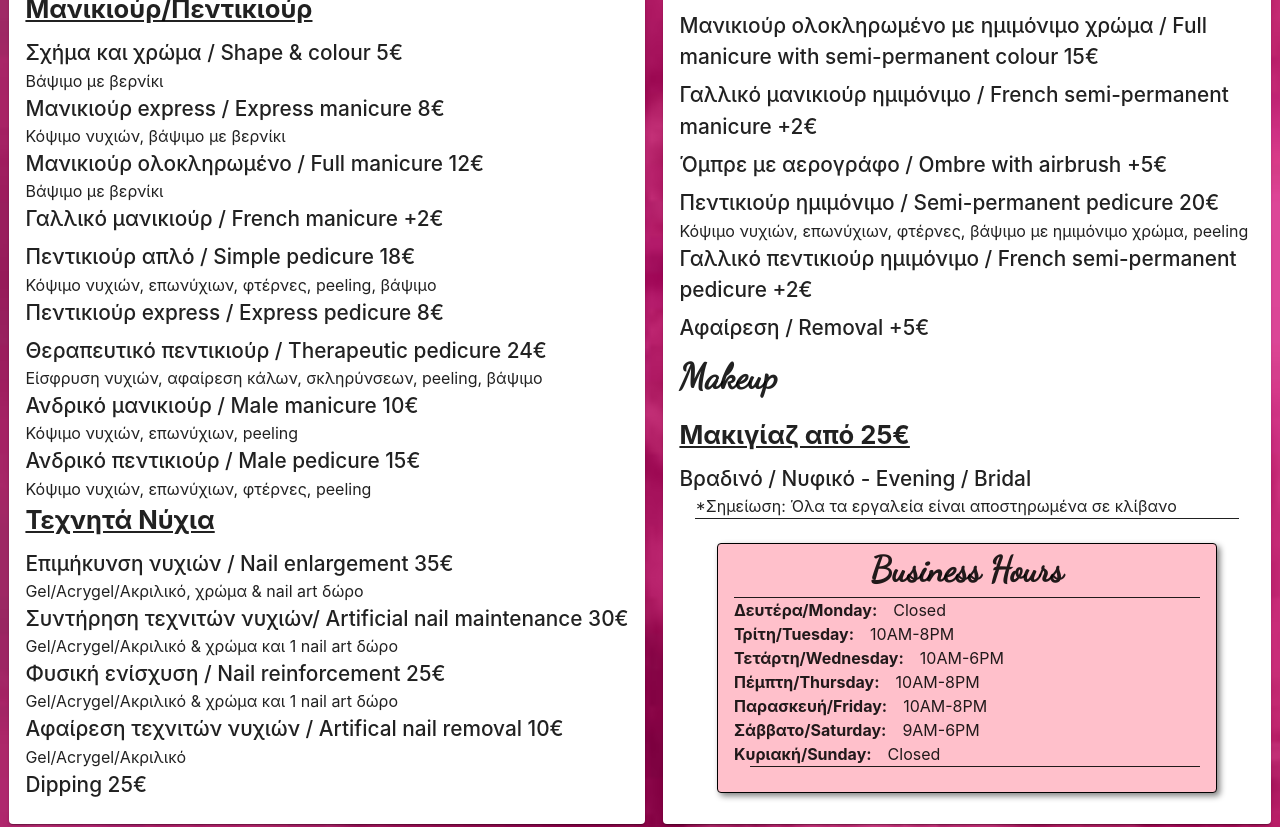
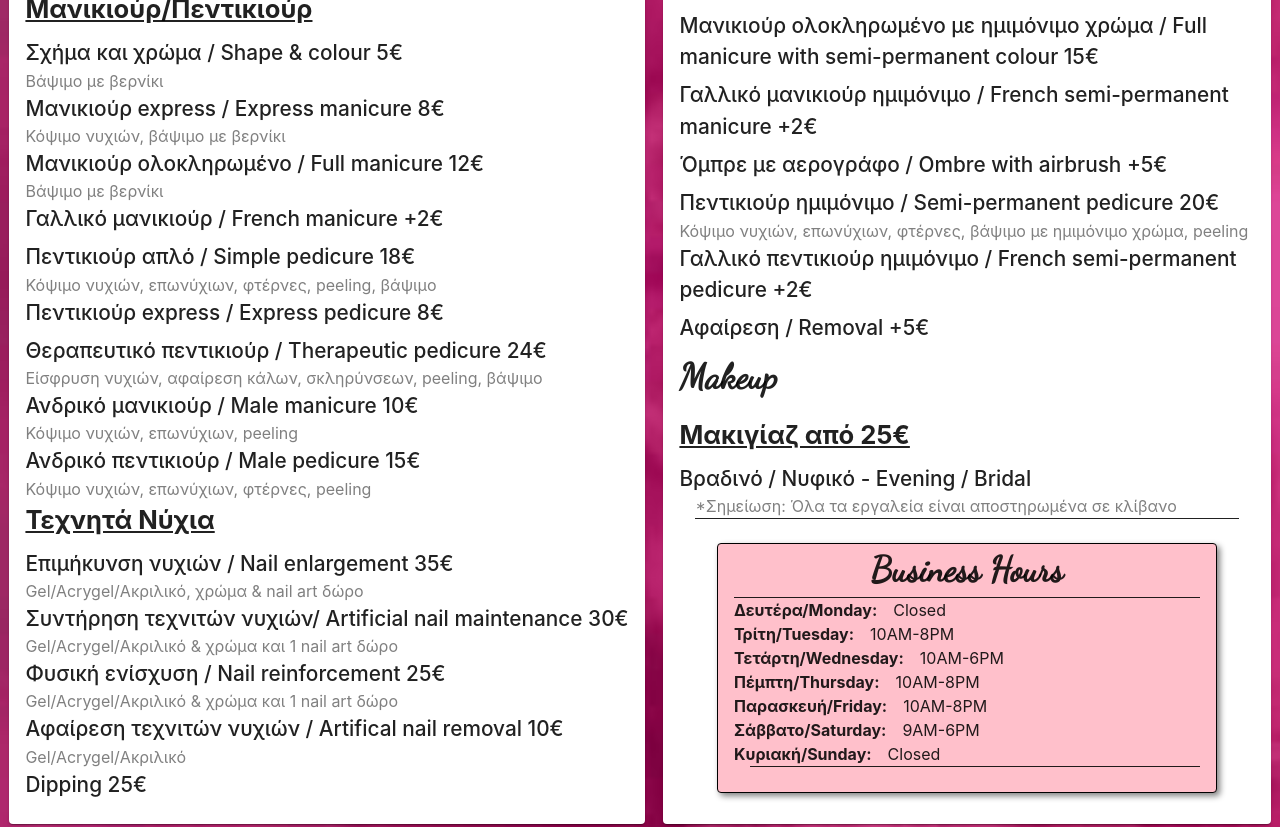
Before and after one commit to AMiliotis/nails, a React (Create React App) app: page / in a window 1280 px wide. Shown: the part 1820-2647 px from the top of the page. Built offline with nearby package versions, Linux system fonts and the light colour scheme.

Commit message:
Changed some colours for better readability

```diff
--- a/src/components/Header.js
+++ b/src/components/Header.js
@@ -88,7 +88,7 @@ export default function Header() {
               spacing={1}
             >
               <IconButton href="https://www.google.com/maps/place/NAIL'D+IT+by+Anni/@37.9243577,23.6948554,17z/data=!3m1!4b1!4m5!3m4!1s0xafec0a33d8961483:0xdcc5eeb411a0426c!8m2!3d37.9243535!4d23.6970441">
-                <BusinessIcon sx={{ color: "burlywood" }} />
+                <BusinessIcon sx={{ color: "limegreen" }} />
               </IconButton>
               <Link
                 href="https://www.google.com/maps/place/NAIL'D+IT+by+Anni/@37.9243577,23.6948554,17z/data=!3m1!4b1!4m5!3m4!1s0xafec0a33d8961483:0xdcc5eeb411a0426c!8m2!3d37.9243535!4d23.6970441"
--- a/src/components/bodyComponents/prices.jsx
+++ b/src/components/bodyComponents/prices.jsx
@@ -32,19 +32,19 @@ export default function Prices() {
             <Typography variant="h6" fontWeight={"500"}>
               Σχήμα και χρώμα / Shape & colour 5€
             </Typography>
-            <Typography variant="p" gutterBottom>
+            <Typography variant="p" sx={{ color: "gray" }} gutterBottom>
               Βάψιμο με βερνίκι
             </Typography>
             <Typography variant="h6" fontWeight={"500"}>
               Μανικιούρ express / Express manicure 8€
             </Typography>
-            <Typography variant="p" gutterBottom>
+            <Typography variant="p" sx={{ color: "gray" }} gutterBottom>
               Κόψιμο νυχιών, βάψιμο με βερνίκι
             </Typography>
             <Typography variant="h6" fontWeight={"500"}>
               Μανικιούρ ολοκληρωμένο / Full manicure 12€
             </Typography>
-            <Typography variant="p" gutterBottom>
+            <Typography variant="p" sx={{ color: "gray" }} gutterBottom>
               Βάψιμο με βερνίκι
             </Typography>
             <Typography variant="h6" fontWeight={"500"} gutterBottom>
@@ -53,7 +53,7 @@ export default function Prices() {
             <Typography variant="h6" fontWeight={"500"}>
               Πεντικιούρ απλό / Simple pedicure 18€
             </Typography>
-            <Typography variant="p" gutterBottom>
+            <Typography variant="p" sx={{ color: "gray" }} gutterBottom>
               Κόψιμο νυχιών, επωνύχιων, φτέρνες, peeling, βάψιμο
             </Typography>
             <Typography variant="h6" fontWeight={"500"} gutterBottom>
@@ -62,19 +62,19 @@ export default function Prices() {
             <Typography variant="h6" fontWeight={"500"}>
               Θεραπευτικό πεντικιούρ / Therapeutic pedicure 24€
             </Typography>
-            <Typography variant="p" gutterBottom>
+            <Typography variant="p" sx={{ color: "gray" }} gutterBottom>
               Είσφρυση νυχιών, αφαίρεση κάλων, σκληρύνσεων, peeling, βάψιμο
             </Typography>
             <Typography variant="h6" fontWeight={"500"}>
               Ανδρικό μανικιούρ / Male manicure 10€
             </Typography>
-            <Typography variant="p" gutterBottom>
+            <Typography variant="p" sx={{ color: "gray" }} gutterBottom>
               Κόψιμο νυχιών, επωνύχιων, peeling
             </Typography>
             <Typography variant="h6" fontWeight={"500"}>
               Ανδρικό πεντικιούρ / Male pedicure 15€
             </Typography>
-            <Typography variant="p" gutterBottom>
+            <Typography variant="p" sx={{ color: "gray" }} gutterBottom>
               Κόψιμο νυχιών, επωνύχιων, φτέρνες, peeling
             </Typography>
             <Typography
@@ -87,25 +87,25 @@ export default function Prices() {
             <Typography variant="h6" fontWeight={"500"}>
               Επιμήκυνση νυχιών / Nail enlargement 35€
             </Typography>
-            <Typography variant="p" gutterBottom>
+            <Typography variant="p" sx={{ color: "gray" }} gutterBottom>
               Gel/Acrygel/Ακριλικό, χρώμα & nail art δώρο
             </Typography>
             <Typography variant="h6" fontWeight={"500"}>
               Συντήρηση τεχνιτών νυχιών/ Artificial nail maintenance 30€
             </Typography>
-            <Typography variant="p" gutterBottom>
+            <Typography variant="p" sx={{ color: "gray" }} gutterBottom>
               Gel/Acrygel/Ακριλικό & χρώμα και 1 nail art δώρο
             </Typography>
             <Typography variant="h6" fontWeight={"500"}>
               Φυσική ενίσχυση / Nail reinforcement 25€
             </Typography>
-            <Typography variant="p" gutterBottom>
+            <Typography variant="p" sx={{ color: "gray" }} gutterBottom>
               Gel/Acrygel/Ακριλικό & χρώμα και 1 nail art δώρο
             </Typography>
             <Typography variant="h6" fontWeight={"500"}>
               Αφαίρεση τεχνιτών νυχιών / Artifical nail removal 10€
             </Typography>
-            <Typography variant="p" gutterBottom>
+            <Typography variant="p" sx={{ color: "gray" }} gutterBottom>
               Gel/Acrygel/Ακριλικό
             </Typography>
             <Typography variant="h6" fontWeight={"500"}>
@@ -149,7 +149,7 @@ export default function Prices() {
             <Typography variant="h6" fontWeight={"500"}>
               Πεντικιούρ ημιμόνιμο / Semi-permanent pedicure 20€
             </Typography>
-            <Typography variant="p" gutterBottom>
+            <Typography variant="p" sx={{ color: "gray" }} gutterBottom>
               Κόψιμο νυχιών, επωνύχιων, φτέρνες, βάψιμο με ημιμόνιμο χρώμα,
               peeling
             </Typography>
@@ -173,7 +173,7 @@ export default function Prices() {
             <Typography variant="h6" fontWeight={"500"}>
               Βραδινό / Νυφικό - Evening / Bridal
             </Typography>
-            <Typography variant="p" marginLeft={2}>
+            <Typography variant="p" sx={{ color: "gray" }} marginLeft={2}>
               *Σημείωση: Όλα τα εργαλεία είναι αποστηρωμένα σε κλίβανο
             </Typography>
             <Divider variant="middle" />
```
